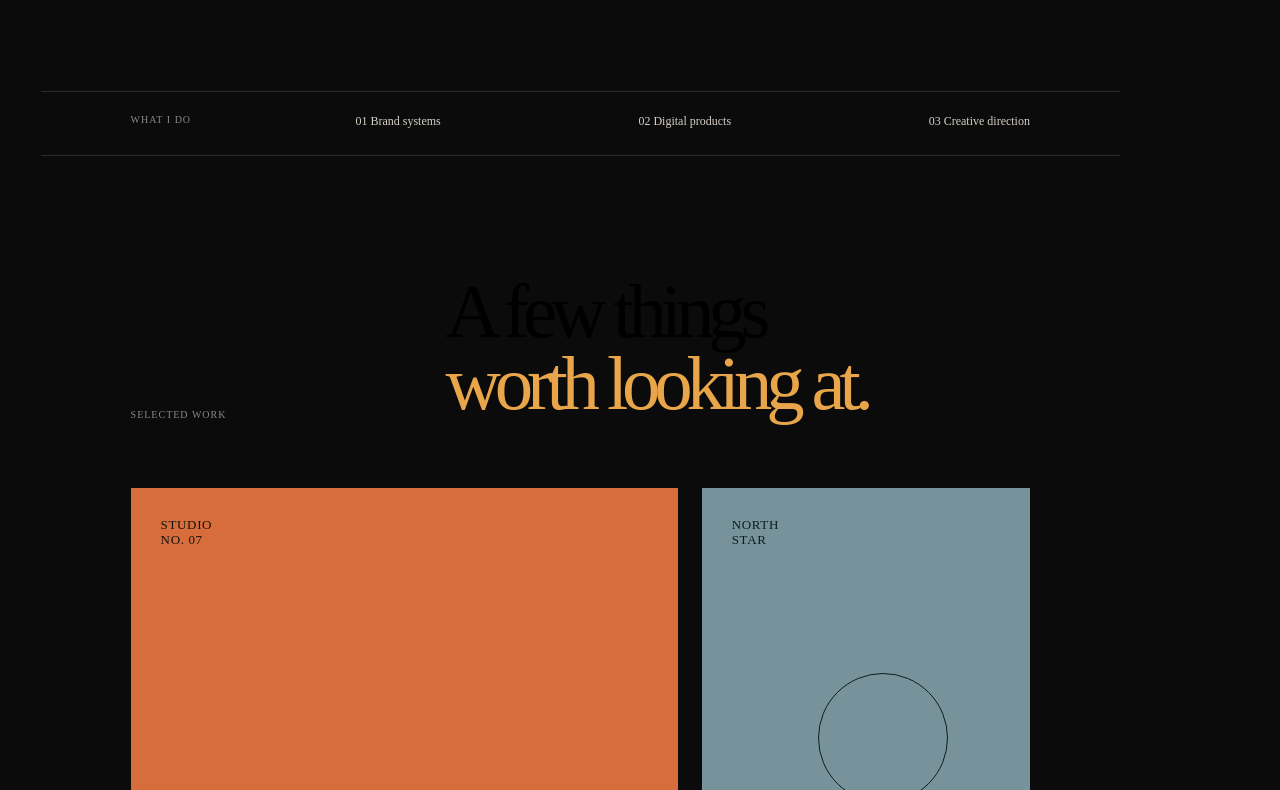
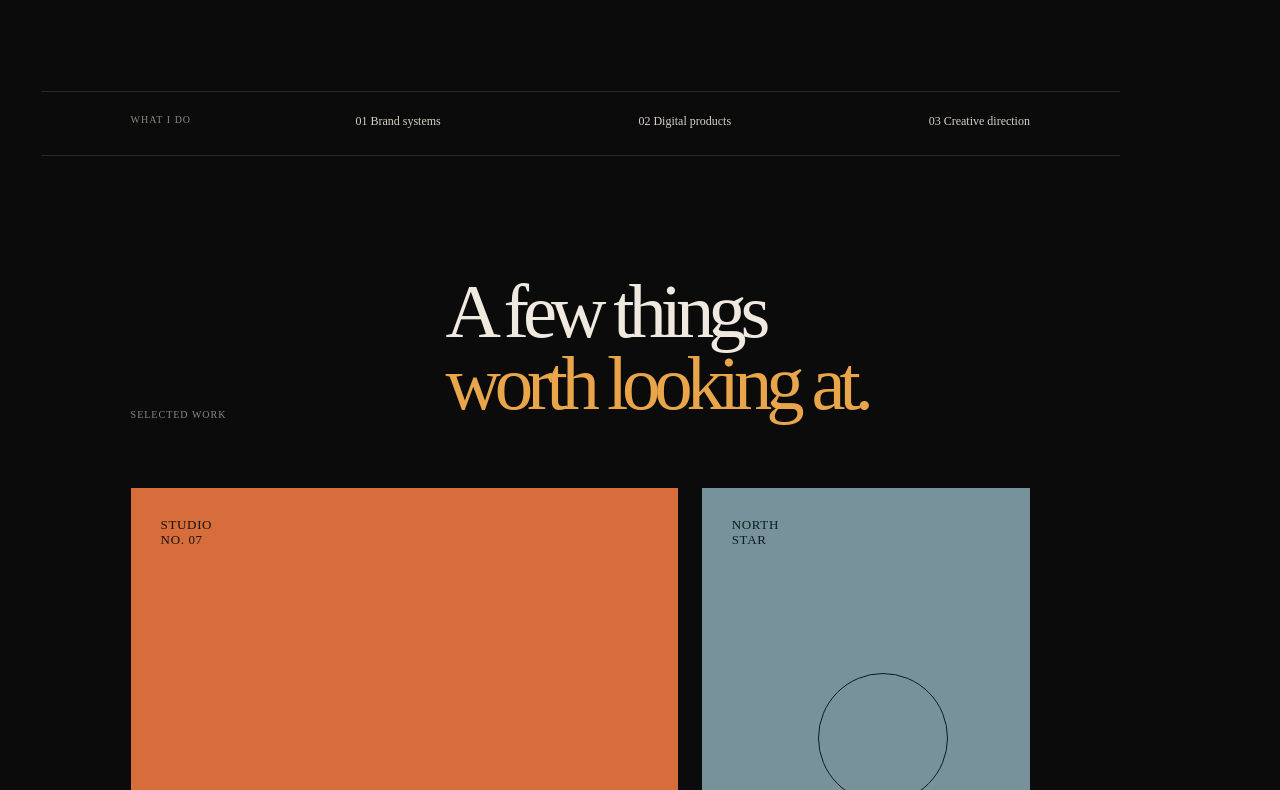
Before and after one commit to Niththeesh/NITHU-FIVERR, a website: page index.html in a window 1280 px wide. Shown: the part 685-1475 px from the top of the page. Drawn offline with Linux system fonts and the light colour scheme.

Commit message:
Fix text visibility on dark background

```diff
--- a/src/style.css
+++ b/src/style.css
@@ -16,7 +16,7 @@
   :root { font-family: 'Manrope', sans-serif; color: #efe9df; background: #0b0b0c; font-synthesis: none; text-rendering: optimizeLegibility; -webkit-font-smoothing: antialiased; }
   * { box-sizing: border-box; }
   html { scroll-behavior: smooth; }
-  body { margin: 0; background: #0b0b0c; }
+  body { margin: 0; background: #0b0b0c; color: #efe9df; }
   a { color: inherit; text-decoration: none; }
   button { font: inherit; }
   .site-header, main, footer { width: min(100% - 72px, 1320px); margin-inline: auto; }
```
